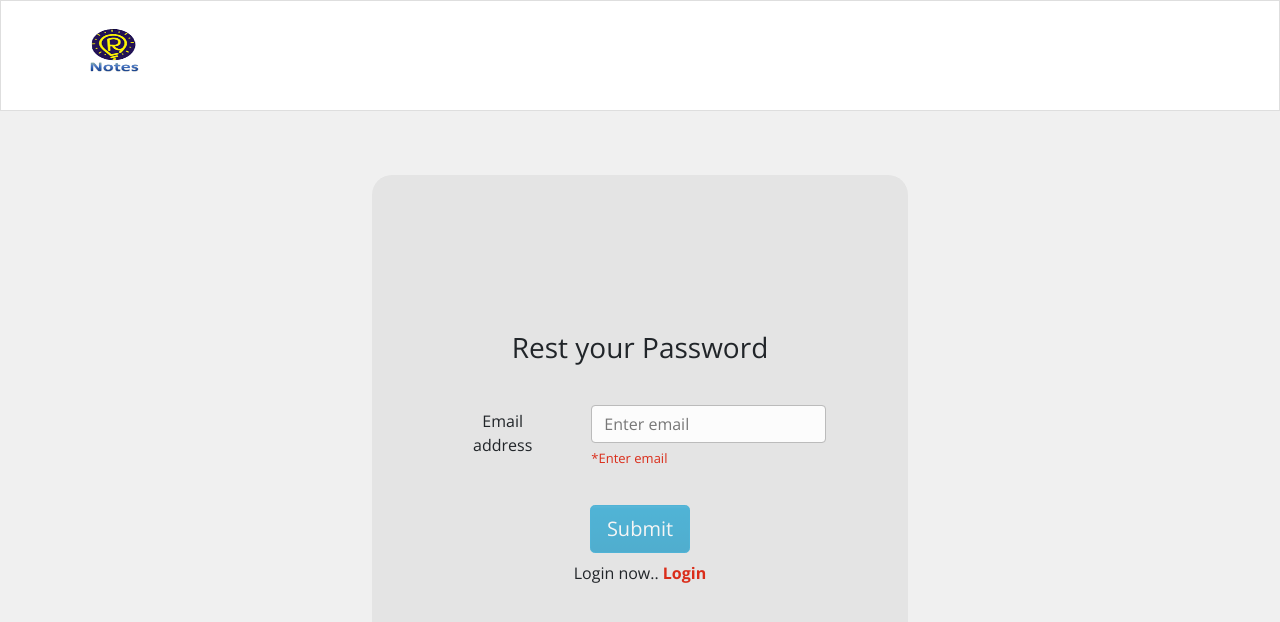
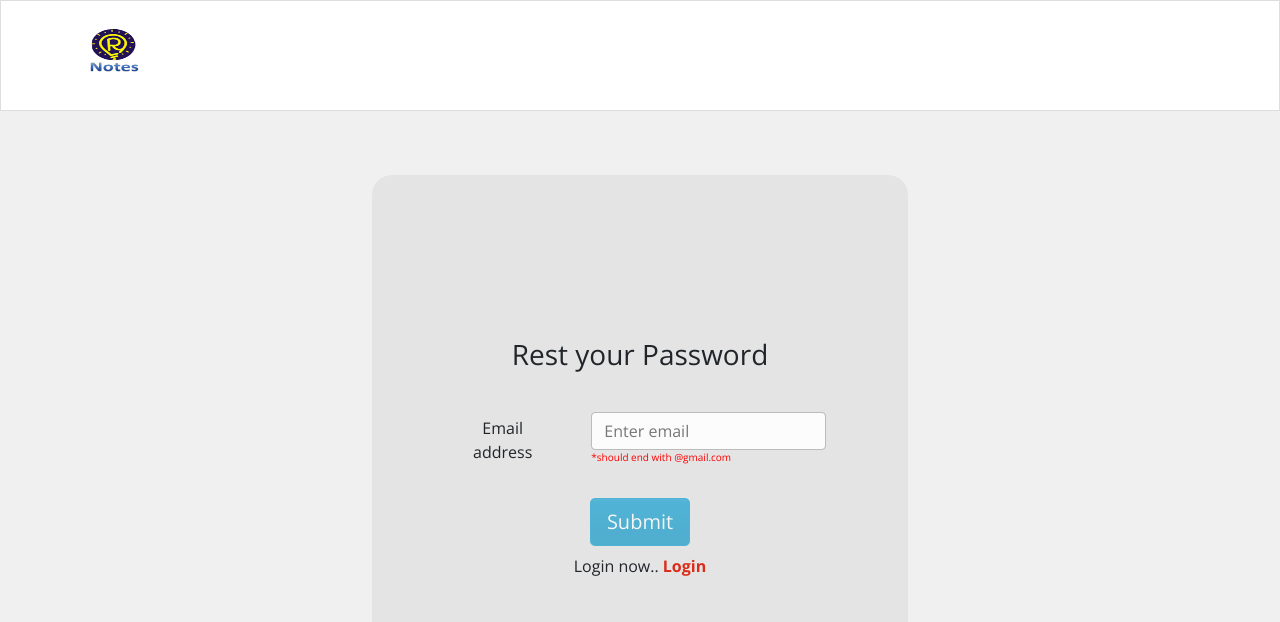
Before and after one commit to rlogixDev/iKeep, a React (Create React App) app: page /resetPassword in a window 1280 px wide. Shown: the top 622 px of the page. Built offline with nearby package versions, Linux system fonts and the light colour scheme; no server answers.

Commit message:
[fix] toast message, email validation

```diff
--- a/src/screens/resetPassword.js
+++ b/src/screens/resetPassword.js
@@ -18,9 +18,10 @@ const ResetPassword = () => {
       .catch((error) => {
         const errorCode = error.code;
         const errorMessage = error.message;
-        toast.error('Password reset failed!');
+        toast.error('Email address not found!');
       });
   };
+  const validEmail = new RegExp("@gmail.com$");
 
   return (
     <div>
@@ -43,7 +44,19 @@ const ResetPassword = () => {
                     placeholder="Enter email"
                     onChange={(e) => setUserName(e.target.value)}
                   />
-                  {!username && <p className="error">*Enter email</p>}
+                  {/* {!username && <p className="error">*Enter email</p>} */}
+                  {!validEmail.test(username) && (
+                      <p
+                        style={{
+                          textAlign: "left",
+                          color: "red",
+                          fontSize: "10px",
+                          marginBottom: "5px",
+                        }}
+                      >
+                        *should end with @gmail.com
+                      </p>
+                    )}
                 </div>
               </div>
             </div>
@@ -55,7 +68,7 @@ const ResetPassword = () => {
                   type="button"
                   className="btn btn-info btn-lg btn-block"
                   onClick={(e) => handleSubmit(e)}
-                  disabled={!username}
+                  disabled={!validEmail.test(username)}
                 >
                   {" "}
                   Submit
```
